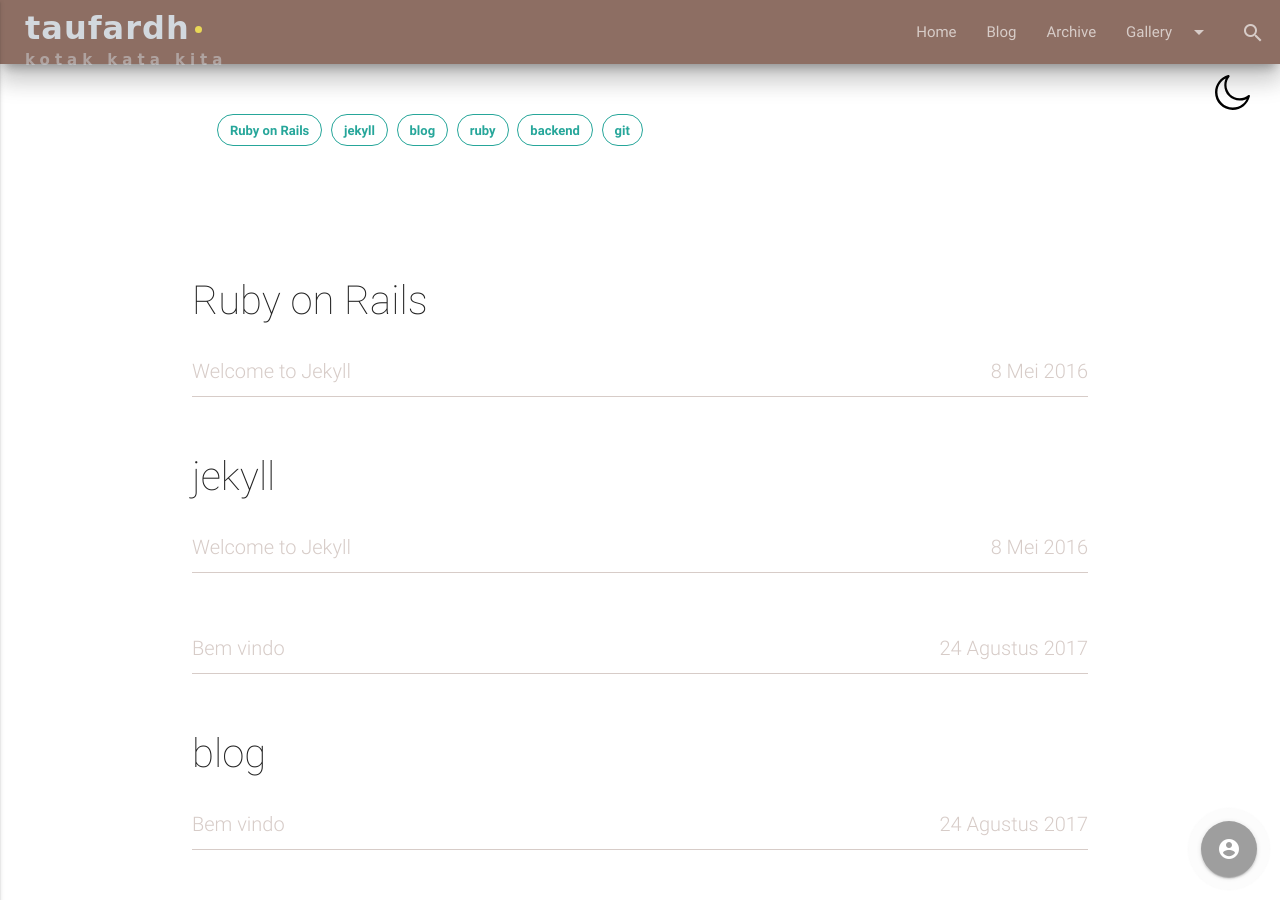
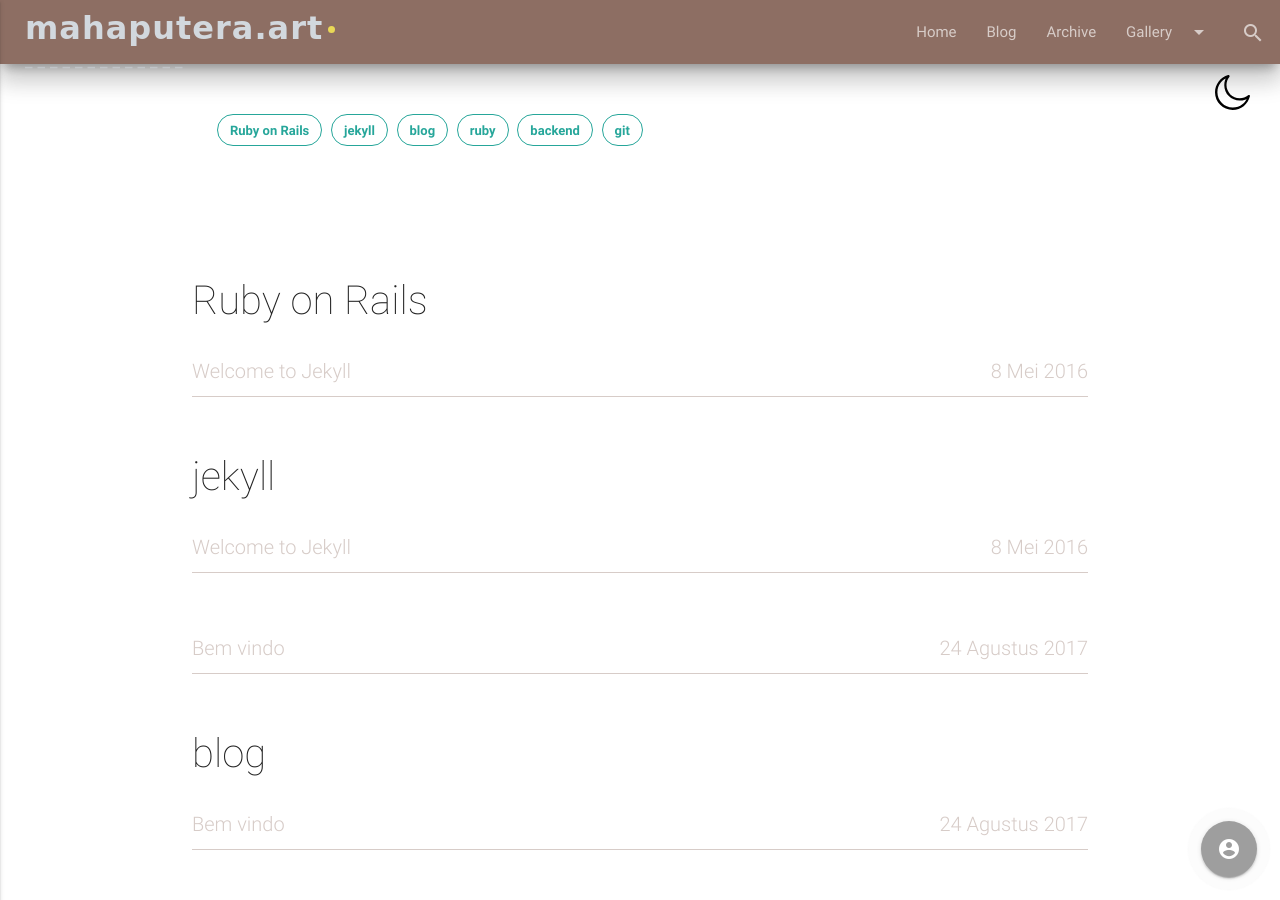
Before and after one commit to taufardh/old_project, a Jekyll site: the page built from tags.html, in a window 1280 px wide and 900 px high. Built offline with Jekyll 4.4.1, drawn with Linux system fonts in a browser that asks for light colours.

Commit message:
stylized title

```diff
--- a/_config.yml
+++ b/_config.yml
@@ -8,7 +8,7 @@ google_analytics: "UA-155101955-3"
 
 # User settings
 profile_img_url: https://materializecss.com/res/materialize.svg
-username: taufardh
+username: mahaputera.art
 user_description: Creative and Ambitious Computer Geek.
 email: ardhwood@gmail.com
 github_username: taufardh
--- a/_includes/navbar.html
+++ b/_includes/navbar.html
@@ -10,7 +10,7 @@
           </div>
           <div class="roleweb">
               <div class="blockweb"></div>
-              <p>kotak kata kita</p>
+              <p>_____________</p>
           </div>
         </div>
       </div>
```
